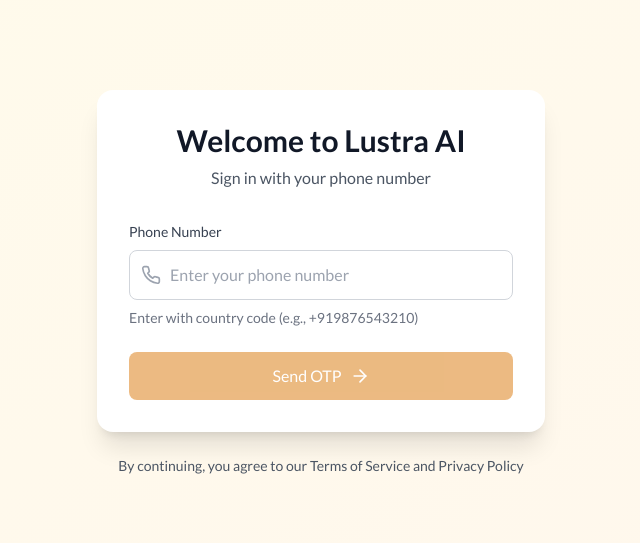
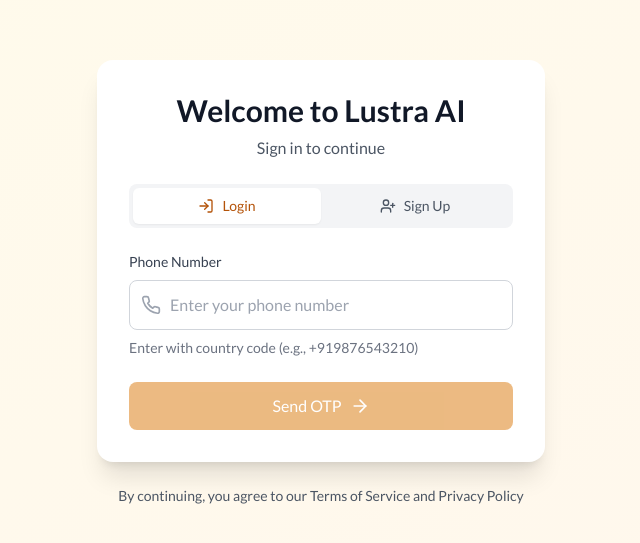
Before and after one commit to mohithacky/lustra_website, a Next.js app: page /auth in a window 1280 px wide. Shown: the part 117-660 px from the top of the page, without its empty margins (319-959 px from the left). Built offline with nearby package versions, Linux system fonts and the light colour scheme; no server answers.

Commit message:
dvnjdvnk

```diff
--- a/src/app/auth/page.tsx
+++ b/src/app/auth/page.tsx
@@ -4,12 +4,14 @@
 import { useSearchParams, useRouter } from 'next/navigation'
 import PhoneAuthForm from '@/components/auth/PhoneAuthForm'
 import { initializeFirebase } from '@/lib/firebase'
+import { LogIn, UserPlus } from 'lucide-react'
 
 export default function AuthPage() {
   const searchParams = useSearchParams()
   const router = useRouter()
   const [returnUrl, setReturnUrl] = useState<string>('')
   const [isLoading, setIsLoading] = useState(true)
+  const [authMode, setAuthMode] = useState<'login' | 'signup'>('login')
 
   useEffect(() => {
     initializeFirebase()
@@ -19,6 +21,11 @@
       setReturnUrl(decodeURIComponent(url))
     } else {
       setReturnUrl('/')
+    }
+
+    const mode = searchParams.get('mode')
+    if (mode === 'signup') {
+      setAuthMode('signup')
     }
 
     setIsLoading(false)
@@ -39,21 +46,55 @@
     <div className="min-h-screen flex items-center justify-center bg-gradient-to-br from-amber-50 to-orange-50 p-4">
       <div className="w-full max-w-md">
         <div className="bg-white rounded-2xl shadow-xl p-8">
-          <div className="text-center mb-8">
+          <div className="text-center mb-6">
             <h1 className="text-3xl font-bold text-gray-900 mb-2">
               Welcome to Lustra AI
             </h1>
             <p className="text-gray-600">
-              Sign in with your phone number
+              {authMode === 'login' ? 'Sign in to continue' : 'Create a new account'}
             </p>
           </div>
 
-          <PhoneAuthForm returnUrl={returnUrl} />
+          {/* Auth Mode Toggle */}
+          <div className="flex items-center rounded-lg bg-gray-100 p-1 mb-6">
+            <button
+              onClick={() => setAuthMode('login')}
+              className={`flex items-center justify-center gap-2 flex-1 py-2 px-4 rounded-md text-sm font-medium transition-colors ${authMode === 'login' ? 'bg-white shadow-sm text-amber-700' : 'text-gray-600 hover:text-gray-900'}`}
+            >
+              <LogIn className="w-4 h-4" />
+              Login
+            </button>
+            <button
+              onClick={() => setAuthMode('signup')}
+              className={`flex items-center justify-center gap-2 flex-1 py-2 px-4 rounded-md text-sm font-medium transition-colors ${authMode === 'signup' ? 'bg-white shadow-sm text-amber-700' : 'text-gray-600 hover:text-gray-900'}`}
+            >
+              <UserPlus className="w-4 h-4" />
+              Sign Up
+            </button>
+          </div>
+
+          <PhoneAuthForm
+            returnUrl={returnUrl}
+            isNewUser={authMode === 'signup'}
+          />
         </div>
 
         <p className="text-center text-sm text-gray-600 mt-6">
           By continuing, you agree to our Terms of Service and Privacy Policy
         </p>
+
+        {/* Original Site Link */}
+        {returnUrl && returnUrl.startsWith('http') && (
+          <div className="mt-4 text-center">
+            <p className="text-xs text-amber-700 mb-1">You will be redirected to:</p>
+            <a
+              href={returnUrl}
+              className="text-sm text-amber-600 hover:text-amber-800 underline truncate max-w-[300px] inline-block"
+            >
+              {new URL(returnUrl).hostname}
+            </a>
+          </div>
+        )}
       </div>
     </div>
   )
--- a/src/app/page.tsx
+++ b/src/app/page.tsx
@@ -37,12 +37,12 @@
             Beautiful jewelry websites powered by AI
           </p>
           <div className="flex gap-4 justify-center">
-            <Link
-              href="/auth"
+            <a
+              href={`https://lustrai.in/auth?returnUrl=${encodeURIComponent(typeof window !== 'undefined' ? window.location.href : '/')}`}
               className="px-6 py-3 bg-amber-600 text-white rounded-lg hover:bg-amber-700 transition-colors font-semibold"
             >
               Sign In
-            </Link>
+            </a>
             <Link
               href="/profile"
               className="px-6 py-3 bg-gray-200 text-gray-900 rounded-lg hover:bg-gray-300 transition-colors font-semibold"
--- a/src/components/auth/PhoneAuthForm.tsx
+++ b/src/components/auth/PhoneAuthForm.tsx
@@ -12,9 +12,10 @@
 
 interface PhoneAuthFormProps {
   returnUrl: string
+  isNewUser?: boolean
 }
 
-export default function PhoneAuthForm({ returnUrl }: PhoneAuthFormProps) {
+export default function PhoneAuthForm({ returnUrl, isNewUser = false }: PhoneAuthFormProps) {
   const router = useRouter()
   const [phoneNumber, setPhoneNumber] = useState('')
   const [otp, setOtp] = useState('')
@@ -72,10 +73,33 @@
         throw new Error('No confirmation result available')
       }
 
+      // Pass isNewUser as a URL parameter to the backend
       const result = await verifyFirebaseOtp(confirmationResult, otp)
       console.log('[Auth] Authentication successful:', result)
+      console.log('[Auth] Is new user:', isNewUser ? 'Yes' : 'No')
 
-      router.push(returnUrl)
+      // Store the user type in localStorage for the receiving domain
+      if (isNewUser) {
+        localStorage.setItem('auth_user_type', 'new_user')
+      }
+
+      // Handle cross-domain redirect
+      if (returnUrl.startsWith('http')) {
+        // For cross-domain redirects, we need to use window.location
+        // Add signup indicator to the URL if this is a new user
+        const url = new URL(returnUrl)
+        if (isNewUser) {
+          url.searchParams.append('new_user', 'true')
+        }
+        window.location.href = url.toString()
+      } else {
+        // For same-domain redirects, we can use the router
+        if (isNewUser) {
+          router.push(`${returnUrl}${returnUrl.includes('?') ? '&' : '?'}new_user=true`)
+        } else {
+          router.push(returnUrl)
+        }
+      }
     } catch (err: any) {
       console.error('Error verifying OTP:', err)
       setError(err.message || 'Invalid OTP. Please try again.')
--- a/src/components/layout/NavigationDrawer.tsx
+++ b/src/components/layout/NavigationDrawer.tsx
@@ -145,8 +145,8 @@
               </button>
             </div>
           ) : (
-            <Link
-              href={`/auth?returnUrl=${encodeURIComponent(typeof window !== 'undefined' ? window.location.pathname : '/')}`}
+            <a
+              href={`https://lustrai.in/auth?returnUrl=${encodeURIComponent(typeof window !== 'undefined' ? window.location.href : '/')}`}
               onClick={onClose}
               className={cn(
                 'w-full flex items-center justify-center gap-2 px-4 py-3 rounded-lg font-semibold transition-colors',
@@ -157,7 +157,7 @@
             >
               <User className="w-5 h-5" />
               Login / Sign Up
-            </Link>
+            </a>
           )}
         </div>
 
--- a/src/components/layout/WebsiteLayout.tsx
+++ b/src/components/layout/WebsiteLayout.tsx
@@ -271,8 +271,8 @@
                     </button>
                   </div>
                 ) : (
-                  <Link
-                    href={`/auth?returnUrl=${encodeURIComponent(pathname)}`}
+                  <a
+                    href={`https://lustrai.in/auth?returnUrl=${encodeURIComponent(typeof window !== 'undefined' ? window.location.href : '/')}`}
                     className={cn(
                       'flex items-center gap-1 sm:gap-1.5 px-2 sm:px-3 py-1.5 sm:py-2 text-xs sm:text-sm font-semibold transition-colors',
                       isDark ? 'text-white hover:text-gold-400' : 'text-black hover:text-gold-600'
@@ -280,7 +280,7 @@
                   >
                     <LogIn className="w-4 h-4 sm:w-5 sm:h-5" />
                     <span className="hidden lg:inline">Login</span>
-                  </Link>
+                  </a>
                 )}
 
                 {/* Wishlist */}
```
